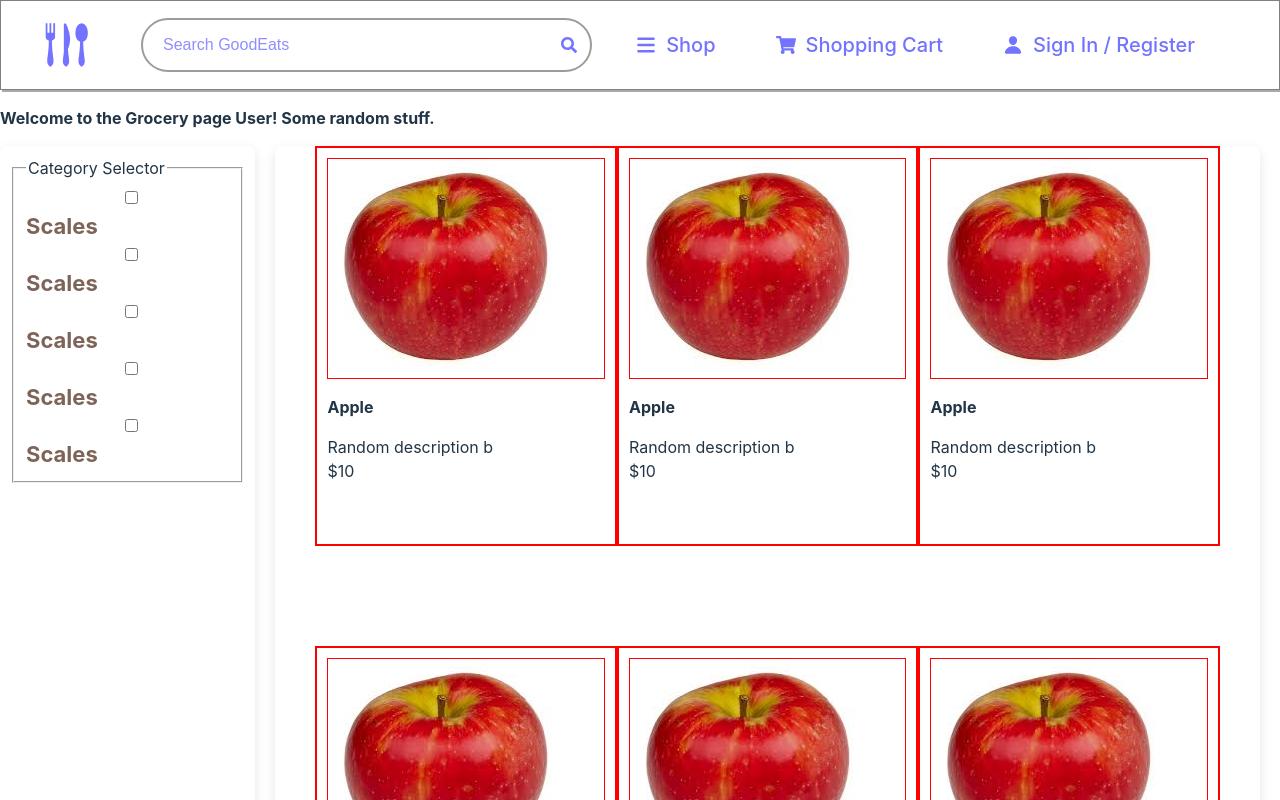
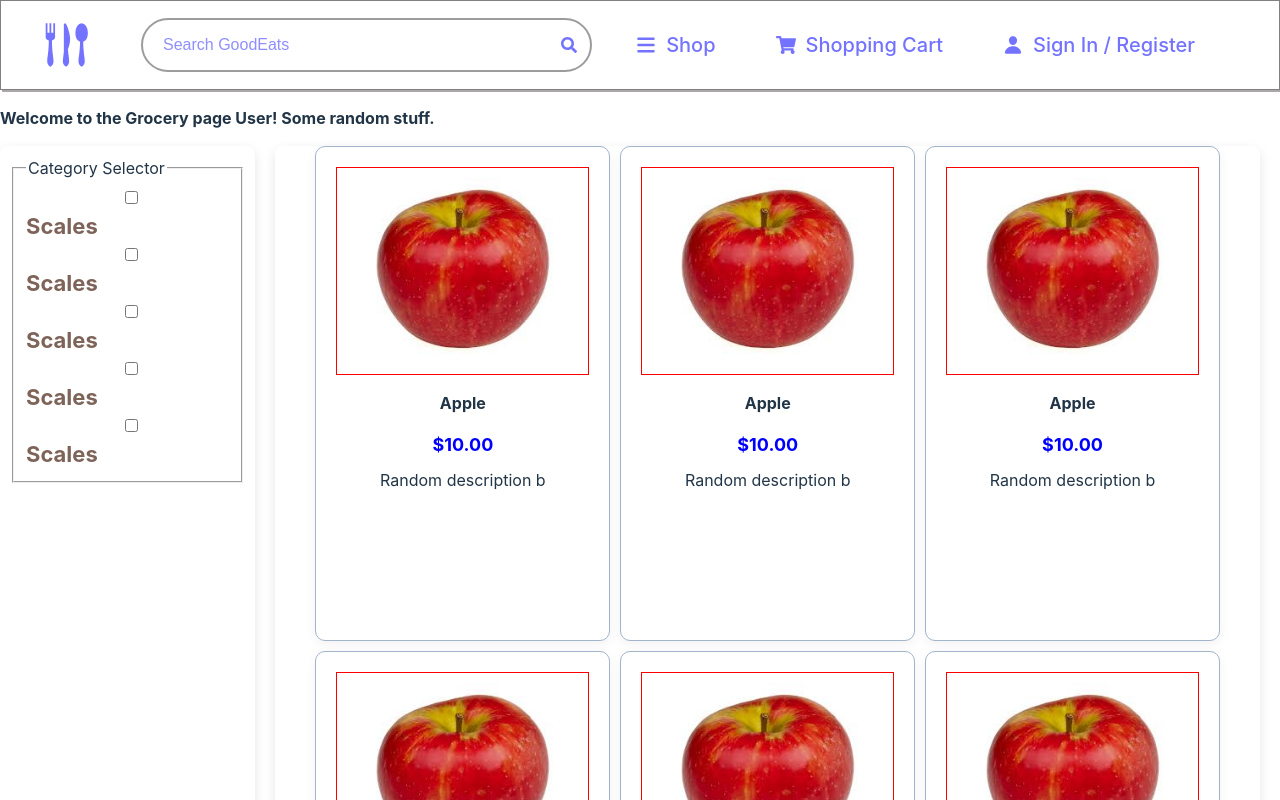
Before and after one commit to Kevyi/GroceryChain, a React (Vite) app in the folder Grocery Website/: page /grocery-page in a window 1280 px wide. Shown: the top 800 px of the page. Built offline with nearby package versions, Linux system fonts and the light colour scheme; no server answers.

Commit message:
fixed product cards

```diff
--- a/Grocery Website/src/components/GroceryItemBox.jsx
+++ b/Grocery Website/src/components/GroceryItemBox.jsx
@@ -41,12 +41,12 @@ export default function GroceryItemBox({groceryItem}){
 
             <p><strong>{groceryItem.name}</strong></p>
 
-            <div>
-            {groceryItem.description}
+            <div className = {styles["price"]}>
+            {groceryItem.price}
             </div>
 
-            <div>
-            {groceryItem.price}
+            <div className = {styles["description"]}>
+            {groceryItem.description}
             </div>
         </div>
 
--- a/Grocery Website/src/components/componentsStyle/groceryItem.module.css
+++ b/Grocery Website/src/components/componentsStyle/groceryItem.module.css
@@ -1,22 +1,41 @@
 .box{
-    display: flex;
-    flex-direction: column;
-    min-width: 250px;
-    height: 400px;
-    /*height: auto;*/
-    border: 2px solid red;
-    /* margin-right: auto; */
+    border: 1px solid #a2b4cc;
+    border-radius: 10px;
+    padding: 20px;
+    background-color: #fff;
+    text-align: center;
+    box-shadow: 0 4px 12px rgba(0, 0, 0, 0.05);
+    transition: transform 0.3s ease, box-shadow 0.3s ease;
+
+}
+
+.box:hover {
+    transform: translateY(-10px);
+    box-shadow: 0 8px 16px rgba(0, 0, 0, 0.1);
+  }
+
+.description{
+    overflow-y: auto;
+    scroll-behavior: smooth;
+    max-width: auto;
+    max-height: 100px;
     padding: 10px;
-    cursor: pointer;
-}
+    gap: 10px;
+    scrollbar-width: none; /* Hide scrollbar in Firefox */
+  }
+
+  .price{
+    font-size: large;
+    color: blue;
+    font-weight: bolder;
+  }
 
 .image{
     border: 1px solid red;
-
-
 }
 
 .image img{
     object-fit: contain;
-
+    width: 200px;
+    height: 200px;
 }
--- a/Grocery Website/src/components/componentsStyle/groceryTable.module.css
+++ b/Grocery Website/src/components/componentsStyle/groceryTable.module.css
@@ -26,8 +26,9 @@
     display: grid;
     padding-left: 40px;
     padding-right: 40px;
-    gap: 0%;
+    gap: 10px;
     grid-template-columns: repeat(auto-fill, minmax(250px, 1fr)); /* Responsive columns */
+    /* grid-template-rows: auto; */
     background-color: #fff;
     border-radius: 8px;
     box-shadow: 0 4px 12px rgba(0, 0, 0, 0.1);
--- a/Grocery Website/src/pages/GroceryPage.jsx
+++ b/Grocery Website/src/pages/GroceryPage.jsx
@@ -6,12 +6,12 @@ export default function GroceryPage(){
 
     const arrayOfItems = [];
     const temp = [
-        {name : "Apple", image : "Input Image", weight : "Input Weight", description : "Random description b", price : "$10"},
-        {name : "Apple", image : "Input Image", weight : "Input Weight", description : "Random description b", price : "$10"},
-        {name : "Apple", image : "Input Image", weight : "Input Weight", description : "Random description b", price : "$10"},
-        {name : "Apple", image : "Input Image", weight : "Input Weight", description : "Random description b", price : "$10"},
-        {name : "Apple", image : "Input Image", weight : "Input Weight", description : "Random description b", price : "$10"},
-        {name : "Apple", image : "Input Image", weight : "Input Weight", description : "Random description b", price : "$10"}
+        {name : "Apple", image : "Input Image", weight : "Input Weight", description : "Random description b", price : "$10.00"},
+        {name : "Apple", image : "Input Image", weight : "Input Weight", description : "Random description b", price : "$10.00"},
+        {name : "Apple", image : "Input Image", weight : "Input Weight", description : "Random description b", price : "$10.00"},
+        {name : "Apple", image : "Input Image", weight : "Input Weight", description : "Random description b", price : "$10.00"},
+        {name : "Apple", image : "Input Image", weight : "Input Weight", description : "Random description b", price : "$10.00"},
+        {name : "Apple", image : "Input Image", weight : "Input Weight", description : "Random description b", price : "$10.00"}
     ]
 
 
@@ -84,6 +84,8 @@ export default function GroceryPage(){
 
         <>
 
+
+
         <p><strong>Welcome to the Grocery page User! Some random stuff.</strong></p>
 
         <div className = {styles["page"]}>
@@ -119,11 +121,6 @@ export default function GroceryPage(){
 
             <div id = {styles["main"]}>
 
-                {/* <div className = {styles["column"]}>
-                    This is where the column for the submission will be.
-                </div> */}
-
-
                     <GroceryTable groceryItems={temp}></GroceryTable>
 
 
```
